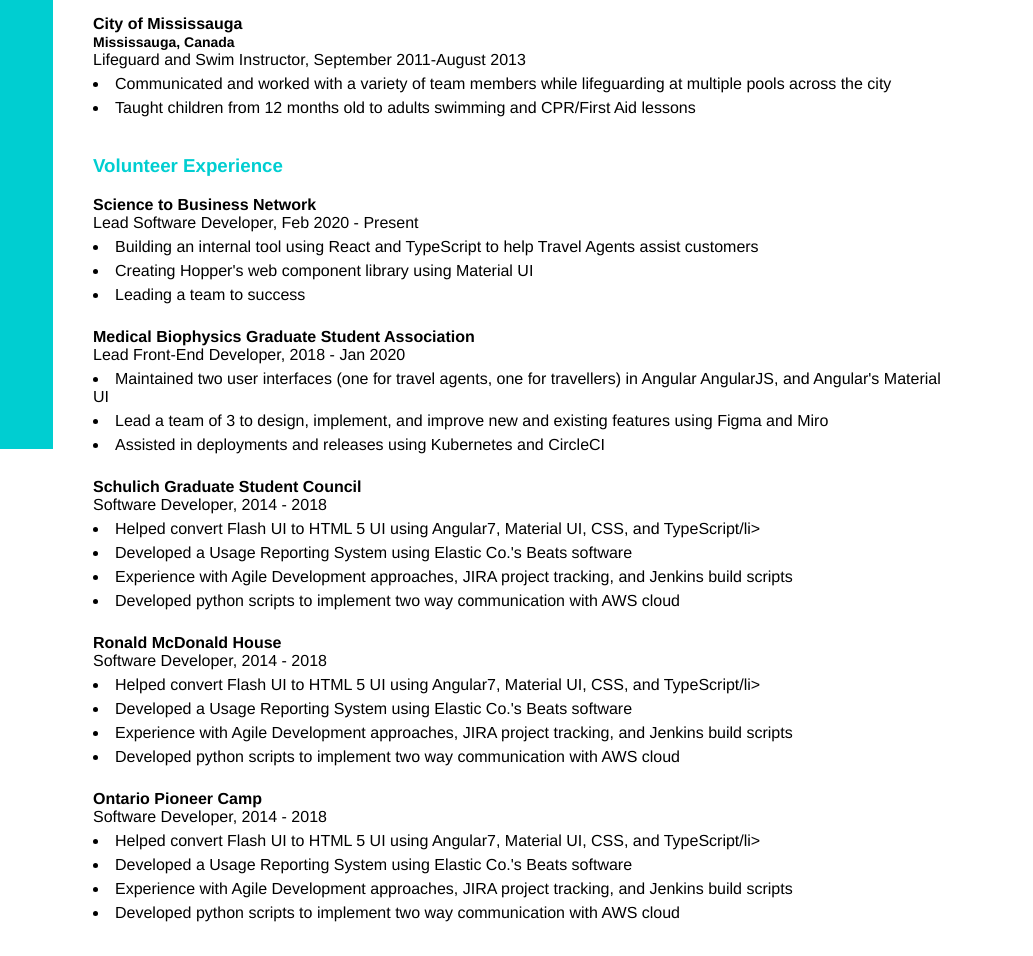
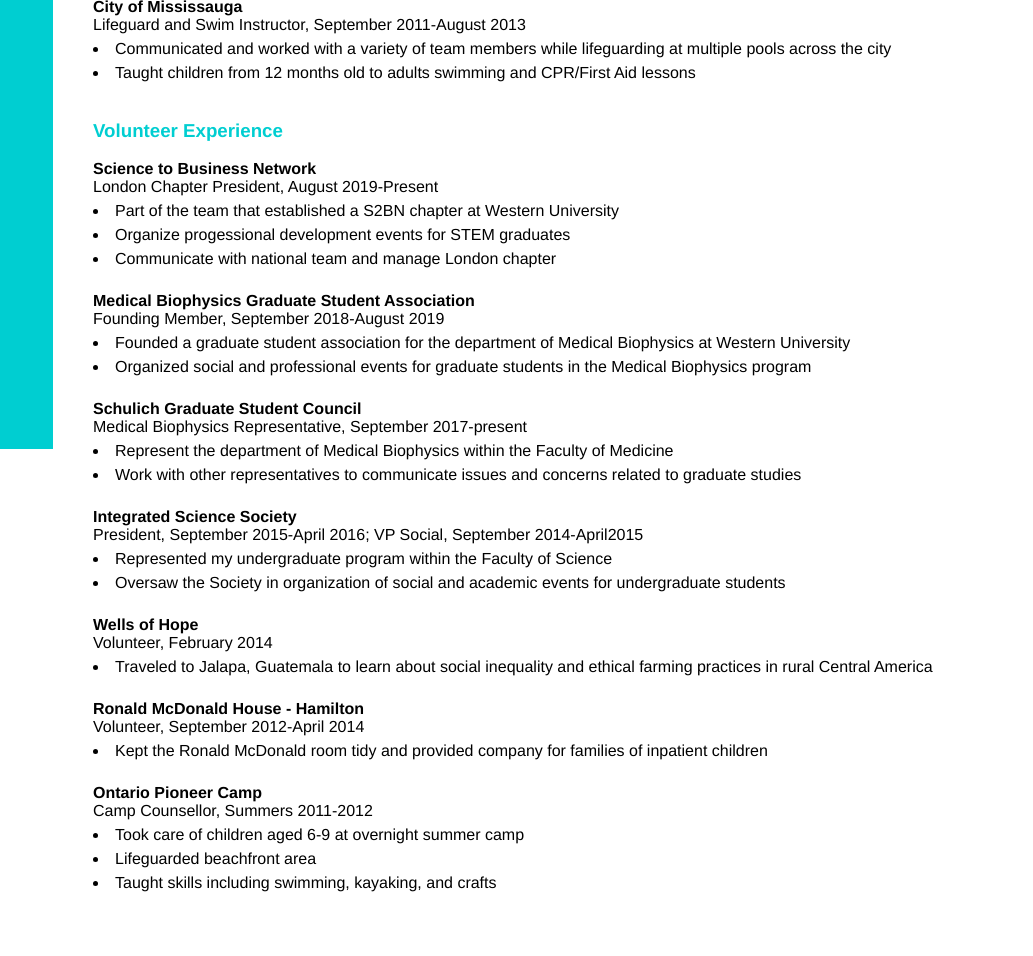
Before and after one commit to laurenmsmith/Website, a plain HTML site: page html/work.html in a window 1280 px wide. Shown: the part 351-1307 px from the top of the page, 247-1280 px from the left. After the commit the page ends 1278 px from the top, so only its background shows below. Drawn offline with Linux system fonts and the light colour scheme.

Commit message:
updated all words

```diff
--- a/html/work.html
+++ b/html/work.html
@@ -35,14 +35,13 @@
     </ul>
   </div>
   <div class="rightpanel">
-    <h1 style="color:orange;">Lauren Smith</h1>
+    <h1 style="color:orange; font-size: 40px;">Lauren Smith</h1>
     <p>My non-academic work and volunteer experiences have left me with a variety of valuable skills and experiences. </p>
     <p class="important">
       <h3 style="color:darkturquoise"> Work Experience </h3>
       <table style="width:90%">
         <tr>
           <b style="font-size: 16px">London Health Sciences Center</b> <br>
-          <b style="font-size: 14px">London, Canada</b>
           <div style="padding-bottom: 6px">Quality Assurance Internship, September-December 2019</div>
         </tr>
         <tr>
@@ -51,16 +50,14 @@
         <br>
         <tr>
           <b style="font-size: 16px">Thunderhouse Forest Services Inc.</b><br>
-          <b style="font-size: 14px">Hearst, Canada</b>
           <div style="padding-bottom: 6px">Tree Planter, May-July 2016</div>
         </tr>
         <tr>
-          <li class="list-item">Indepdently organized and planted coniferous saplings at a variety of reforestation sites  </li>
+          <li class="list-item">Indepdently organized and planted coniferous saplings in a variety of terrains and weather conditions </li>
         </tr>
         <br>
         <tr>
           <b style="font-size: 16px">City of Mississauga</b> <br>
-          <b style="font-size: 14px">Mississauga, Canada</b>
           <div style="padding-bottom: 6px">Lifeguard and Swim Instructor, September 2011-August 2013</div>
         </tr>
         <tr>
@@ -74,64 +71,65 @@
         <table style="width:90%">
           <tr>
             <b style="font-size: 16px">Science to Business Network</b>
-            <div style="padding-bottom: 6px">Lead Software Developer, Feb 2020 - Present</div>
+            <div style="padding-bottom: 6px">London Chapter President, August 2019-Present</div>
           </tr>
           <tr>
-            <li class="list-item">Building an internal tool using React and TypeScript to help Travel Agents assist
-              customers</li>
-            <li class="list-item">Creating Hopper's web component library using Material UI</li>
-            <li class="list-item">Leading a team to success</li>
+            <li class="list-item">Part of the team that established a S2BN chapter at Western University</li>
+            <li class="list-item">Organize progessional development events for STEM graduates</li>
+            <li class="list-item">Communicate with national team and manage London chapter</li>
           </tr>
           <br>
           <tr>
             <b style="font-size: 16px">Medical Biophysics Graduate Student Association</b>
-            <div style="padding-bottom: 6px">Lead Front-End Developer, 2018 - Jan 2020</div>
+            <div style="padding-bottom: 6px">Founding Member, September 2018-August 2019</div>
           </tr>
           <tr>
-            <li class="list-item">Maintained two user interfaces (one for travel agents, one for travellers) in Angular
-              AngularJS, and Angular's Material UI</li>
-            <li class="list-item">Lead a team of 3 to design, implement, and improve new and existing features using Figma
-              and Miro</li>
-            <li class="list-item">Assisted in deployments and releases using Kubernetes and CircleCI</li>
+            <li class="list-item">Founded a graduate student association for the department of Medical Biophysics at Western University</li>
+            <li class="list-item">Organized social and professional events for graduate students in the Medical Biophysics program</li>
           </tr>
           <br>
           <tr>
             <b style="font-size: 16px">Schulich Graduate Student Council</b>
-            <div style="padding-bottom: 6px">Software Developer, 2014 - 2018</div>
+            <div style="padding-bottom: 6px">Medical Biophysics Representative, September 2017-present</div>
           </tr>
           <tr>
-            <li class="list-item">Helped convert Flash UI to HTML 5 UI using Angular7, Material UI, CSS, and
-              TypeScript/li>
-            <li class="list-item">Developed a Usage Reporting System using Elastic Co.'s Beats software</li>
-            <li class="list-item">Experience with Agile Development approaches, JIRA project tracking, and Jenkins build
-              scripts</li>
-            <li class="list-item">Developed python scripts to implement two way communication with AWS cloud</li>
+            <li class="list-item">Represent the department of Medical Biophysics within the Faculty of Medicine</li>
+            <li class="list-item">Work with other representatives to communicate issues and concerns related to graduate studies </li>
           </tr>
           <br>
           <tr>
-            <b style="font-size: 16px">Ronald McDonald House</b>
-            <div style="padding-bottom: 6px">Software Developer, 2014 - 2018</div>
+            <b style="font-size: 16px">Integrated Science Society</b>
+            <div style="padding-bottom: 6px">President, September 2015-April 2016; VP Social, September 2014-April2015</div>
           </tr>
           <tr>
-            <li class="list-item">Helped convert Flash UI to HTML 5 UI using Angular7, Material UI, CSS, and
-              TypeScript/li>
-            <li class="list-item">Developed a Usage Reporting System using Elastic Co.'s Beats software</li>
-            <li class="list-item">Experience with Agile Development approaches, JIRA project tracking, and Jenkins build
-              scripts</li>
-            <li class="list-item">Developed python scripts to implement two way communication with AWS cloud</li>
+            <li class="list-item">Represented my undergraduate program within the Faculty of Science</li>
+            <li class="list-item">Oversaw the Society in organization of social and academic events for undergraduate students </li>
+          </tr>
+          <br>
+          <tr>
+            <b style="font-size: 16px">Wells of Hope</b>
+            <div style="padding-bottom: 6px">Volunteer, February 2014</div>
+          </tr>
+          <tr>
+            <li class="list-item">Traveled to Jalapa, Guatemala to learn about social inequality and ethical farming practices in rural Central America</li>
+          </tr>
+          <br>
+          <tr>
+            <b style="font-size: 16px">Ronald McDonald House - Hamilton</b>
+            <div style="padding-bottom: 6px">Volunteer, September 2012-April 2014</div>
+          </tr>
+          <tr>
+            <li class="list-item">Kept the Ronald McDonald room tidy and provided company for families of inpatient children</li>
           </tr>
           <br>
           <tr>
             <b style="font-size: 16px">Ontario Pioneer Camp</b>
-            <div style="padding-bottom: 6px">Software Developer, 2014 - 2018</div>
+            <div style="padding-bottom: 6px">Camp Counsellor, Summers 2011-2012</div>
           </tr>
           <tr>
-            <li class="list-item">Helped convert Flash UI to HTML 5 UI using Angular7, Material UI, CSS, and
-              TypeScript/li>
-            <li class="list-item">Developed a Usage Reporting System using Elastic Co.'s Beats software</li>
-            <li class="list-item">Experience with Agile Development approaches, JIRA project tracking, and Jenkins build
-              scripts</li>
-            <li class="list-item">Developed python scripts to implement two way communication with AWS cloud</li>
+            <li class="list-item">Took care of children aged 6-9 at overnight summer camp</li>
+            <li class="list-item">Lifeguarded beachfront area</li>
+            <li class="list-item">Taught skills including swimming, kayaking, and crafts</li>
           </tr>
         </table>
       </p>
```
Also changed, not shown: html/experience.html (+3 -3 lines), html/research.html (+1 -1 lines), html/skills.html (+1 -1 lines), index.html (+1 -1 lines).
